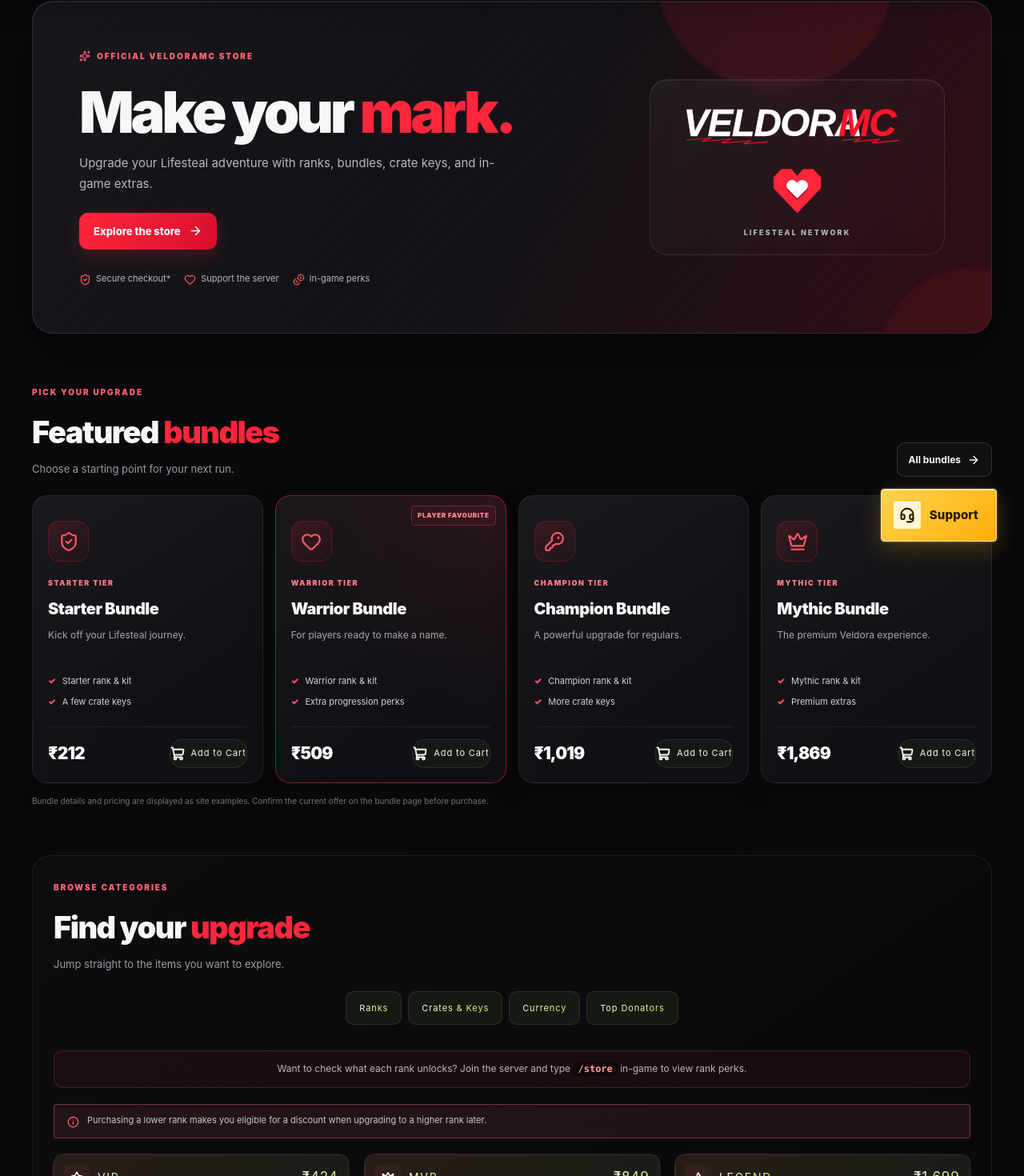
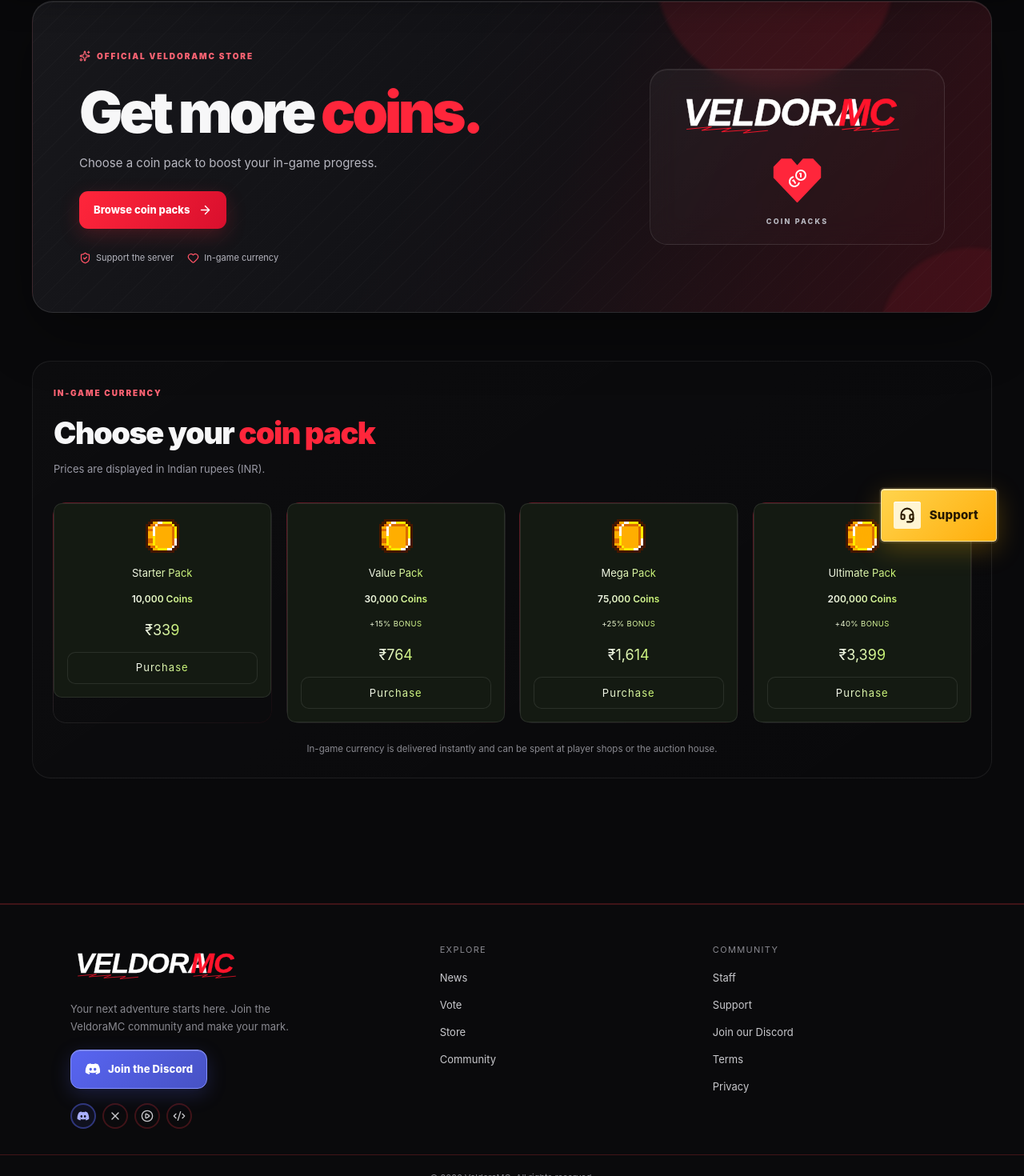
Before and after one commit to meghansh-bit/VeldoraMC, a React (Vite) app: page /store in a window 1280 px wide. Shown: the part 91-1561 px from the top of the page at 80% size. Built offline with nearby package versions, Linux system fonts and the light colour scheme.

Commit message:
Keep only coin packs in the store

```diff
--- a/src/pages/Store.jsx
+++ b/src/pages/Store.jsx
@@ -1,77 +1,48 @@
-import { useState } from "react";
-import { ArrowRight, PackageOpen, Sparkles, ShieldCheck, Heart, KeyRound, Coins, Crown } from "lucide-react";
-import StoreOverview from "../components/store/StoreOverview";
-import StoreTabs from "../components/store/StoreTabs";
-import { STORE_TABS } from "../components/store/storeTabsConfig";
-import RanksTab from "../components/store/tabs/RanksTab";
-import CratesTab from "../components/store/tabs/CratesTab";
+import { Coins, ArrowRight, Sparkles, ShieldCheck, Heart } from "lucide-react";
 import CurrencyTab from "../components/store/tabs/CurrencyTab";
-import TopDonatorsTab from "../components/store/tabs/TopDonatorsTab";
 import { useSeo } from "../hooks/useSeo";
 
-import { useCart } from "../context/useCart";
-import PixelButton from "../components/ui/PixelButton";
-import { CheckCircle2, ShoppingCart } from "lucide-react";
-
-const TAB_COMPONENTS = { ranks: RanksTab, crates: CratesTab, currency: CurrencyTab, donators: TopDonatorsTab };
-const bundleHighlights = [
-  { name: "Starter", fullName: "Starter Bundle", description: "Kick off your Lifesteal journey.", price: "₹212", tone: "starter", icon: ShieldCheck, perks: ["Starter rank & kit", "A few crate keys"] },
-  { name: "Warrior", fullName: "Warrior Bundle", description: "For players ready to make a name.", price: "₹509", tone: "warrior", icon: Heart, perks: ["Warrior rank & kit", "Extra progression perks"], featured: true },
-  { name: "Champion", fullName: "Champion Bundle", description: "A powerful upgrade for regulars.", price: "₹1,019", tone: "champion", icon: KeyRound, perks: ["Champion rank & kit", "More crate keys"] },
-  { name: "Mythic", fullName: "Mythic Bundle", description: "The premium Veldora experience.", price: "₹1,869", tone: "mythic", icon: Crown, perks: ["Mythic rank & kit", "Premium extras"] },
-];
-
 export default function Store() {
-  useSeo({ title: "VeldoraMC Store", description: "Explore VeldoraMC Lifesteal ranks, bundles, crate keys, and in-game currency.", path: "/store" });
-  const [activeTab, setActiveTab] = useState(STORE_TABS[0].key);
-  const [addedBundle, setAddedBundle] = useState(null);
-  const { addToCart } = useCart();
-  const handleAddBundle = (bundle) => {
-    const added = addToCart({ id: `bundle-${bundle.tone}`, category: "rank", name: bundle.fullName, price: bundle.price, tone: "primary", icon: bundle.icon });
-    if (!added) return;
-    setAddedBundle(bundle.tone);
-    window.setTimeout(() => setAddedBundle((current) => current === bundle.tone ? null : current), 1500);
-  };
-  const ActiveTabComponent = TAB_COMPONENTS[activeTab] || RanksTab;
+  useSeo({
+    title: "VeldoraMC Coin Store",
+    description: "Browse VeldoraMC in-game coin packs.",
+    path: "/store",
+  });
 
   return (
     <main className="veldora-store">
       <section className="vstore-hero">
-        <div className="vstore-orb vstore-orb-one" /><div className="vstore-orb vstore-orb-two" />
+        <div className="vstore-orb vstore-orb-one" />
+        <div className="vstore-orb vstore-orb-two" />
         <div className="vstore-hero-copy">
-          <span className="vstore-kicker"><Sparkles size={14}/> OFFICIAL VELDORAMC STORE</span>
-          <h1>Make your <span>mark.</span></h1>
-          <p>Upgrade your Lifesteal adventure with ranks, bundles, crate keys, and in-game extras.</p>
-          <a href="#store-items" className="vstore-primary">Explore the store <ArrowRight size={17}/></a>
-          <div className="vstore-trust"><span><ShieldCheck size={15}/> Secure checkout*</span><span><Heart size={15}/> Support the server</span><span><Coins size={15}/> In-game perks</span></div>
+          <span className="vstore-kicker"><Sparkles size={14} /> OFFICIAL VELDORAMC STORE</span>
+          <h1>Get more <span>coins.</span></h1>
+          <p>Choose a coin pack to boost your in-game progress.</p>
+          <a href="#coin-packs" className="vstore-primary">Browse coin packs <ArrowRight size={17} /></a>
+          <div className="vstore-trust">
+            <span><ShieldCheck size={15} /> Support the server</span>
+            <span><Heart size={15} /> In-game currency</span>
+          </div>
         </div>
-        <div className="vstore-hero-emblem" aria-hidden="true"><img src="/veldoramc-logo.svg" alt="" /><div className="vstore-emblem-heart">♥</div><span>LIFESTEAL NETWORK</span></div>
+        <div className="vstore-hero-emblem" aria-hidden="true">
+          <img src="/veldoramc-logo.svg" alt="" />
+          <div className="vstore-emblem-heart"><Coins size={24} /></div>
+          <span>COIN PACKS</span>
+        </div>
       </section>
 
-      <section id="store-items" className="vstore-featured">
-        <div className="vstore-section-head"><div><span className="vstore-kicker">PICK YOUR UPGRADE</span><h2>Featured <em>bundles</em></h2><p>Choose a starting point for your next run.</p></div><a href="/bundles" className="vstore-outline">All bundles <ArrowRight size={16}/></a></div>
-        <div className="vstore-bundle-grid">
-          {bundleHighlights.map(({fullName, name, description, price, tone, icon: Icon, perks, featured}) => (
-            <article key={name} className={`vstore-bundle vstore-${tone} ${featured ? "is-featured" : ""}`}>
-              {featured && <span className="vstore-popular">PLAYER FAVOURITE</span>}
-              <div className="vstore-bundle-icon"><Icon size={26}/></div>
-              <span className="vstore-bundle-label">{name.toUpperCase()} TIER</span>
-              <h3>{fullName}</h3><p>{description}</p>
-              <ul>{perks.map((perk) => <li key={perk}><span>✓</span>{perk}</li>)}</ul>
-              <div className="vstore-bundle-bottom"><div className="vstore-bundle-price"><strong>{price}</strong></div><PixelButton tone="primary" size="sm" className="vstore-bundle-cart" icon={addedBundle === tone ? CheckCircle2 : ShoppingCart} onClick={() => handleAddBundle({fullName, price, tone, icon: Icon})}>{addedBundle === tone ? "Added ✓" : "Add to Cart"}</PixelButton></div>
-            </article>
-          ))}
+      <section id="coin-packs" className="vstore-catalog">
+        <div className="vstore-section-head">
+          <div>
+            <span className="vstore-kicker">IN-GAME CURRENCY</span>
+            <h2>Choose your <em>coin pack</em></h2>
+            <p>Prices are displayed in Indian rupees (INR).</p>
+          </div>
         </div>
-        <p className="vstore-disclaimer">Bundle details and pricing are displayed as site examples. Confirm the current offer on the bundle page before purchase.</p>
+        <div className="vstore-tab-panel">
+          <CurrencyTab />
+        </div>
       </section>
-
-      <section className="vstore-catalog">
-        <div className="vstore-section-head"><div><span className="vstore-kicker">BROWSE CATEGORIES</span><h2>Find your <em>upgrade</em></h2><p>Jump straight to the items you want to explore.</p></div></div>
-        <StoreTabs active={activeTab} onChange={setActiveTab} />
-        <div className="vstore-tab-panel"><ActiveTabComponent /></div>
-      </section>
-      <section className="vstore-support-strip"><div className="vstore-support-icon"><PackageOpen size={23}/></div><div><h2>Every purchase helps VeldoraMC grow.</h2><p>Questions about a rank or bundle? Ask the team before checking out.</p></div><a href="https://discord.gg/NruxFSnrUe" target="_blank" rel="noreferrer">Get support <ArrowRight size={16}/></a></section>
-      <StoreOverview />
     </main>
   );
 }
```
